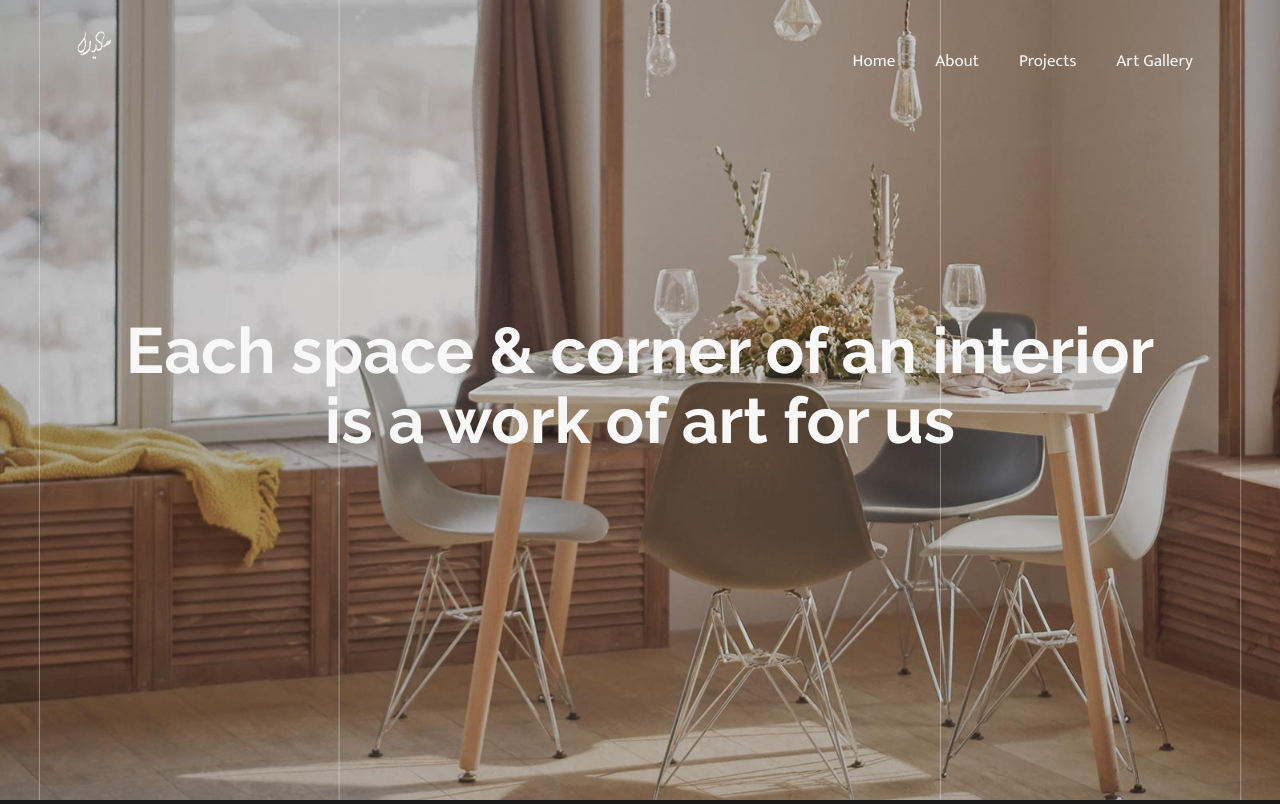
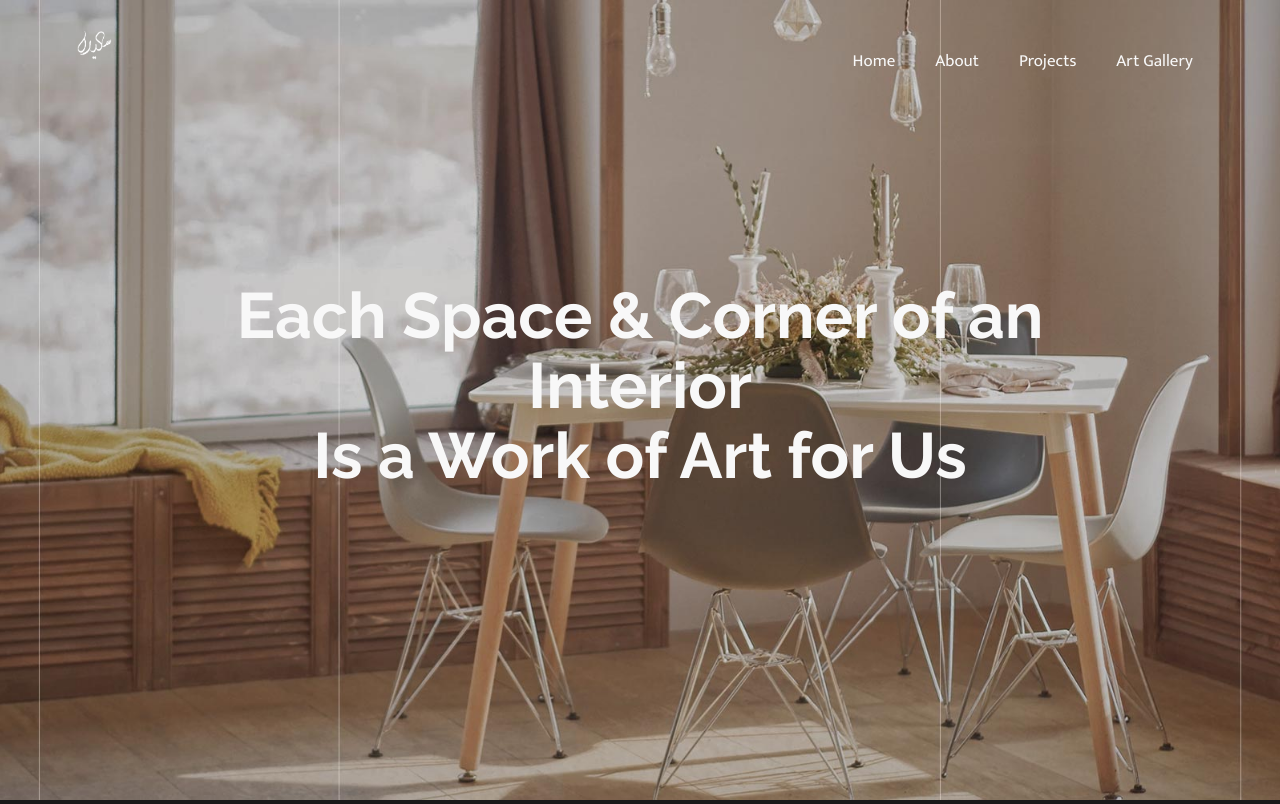
Before and after one commit to Ardeshir21/SaeedehDesigns, a Django app: template apps/baseApp/templates/baseApp/BE-THEME/LTR/design/index.html in a window 1280 px wide. Shown: the top 804 px of the page. Run offline with Django 3.2, Linux system fonts and the light colour scheme; the template is opened without the code that fills it, so the values that code supplies are empty; parts of the project's set-up code (start-up, migrations or seed data) failed here and were passed over; some libraries are stand-ins or nearby versions; some web fonts are replaced.

Commit message:
edit template

```diff
--- a/apps/baseApp/templates/baseApp/BE-THEME/LTR/about/art-about-content.html
+++ b/apps/baseApp/templates/baseApp/BE-THEME/LTR/about/art-about-content.html
@@ -158,7 +158,7 @@
                                         <p>
                                           <br>
                                           <br>
-                                          Literature and poetry is the source of inspiration for her creations. Rumi’s poems, the Persian poet of 13 century is one of the main inspiration of her art, you can find other Middle Eastern poets & philosophers words in her work such as Gibran Khalil Gibran & Mohammad Darvish.
+                                          Literature and poetry is the source of inspiration for her creations. Rumi’s poems, the Persian poet of 13 century is one of the main inspiration of her art, you can find other Middle Eastern poets & philosophers words in her work such as Gibran Khalil Gibran & Mohmoud Darwish.
                                         </p>
                                         <p>
                                           <br>
--- a/apps/baseApp/templates/baseApp/BE-THEME/LTR/design/index.html
+++ b/apps/baseApp/templates/baseApp/BE-THEME/LTR/design/index.html
@@ -24,8 +24,8 @@
                           <div class="mcb-wrap-inner">
                               <div class="column mcb-column one column_column">
                                   <div class="column_attr clearfix align_center">
-                                      <h1 style="color:#f8f8f8;">Each space & corner of an interior
-                                          <br>is a work of art for us</h1>
+                                      <h1 style="color:#f8f8f8;">Each Space & Corner of an Interior
+                                          <br>Is a Work of Art for Us</h1>
                                   </div>
                               </div>
                           </div>
```
